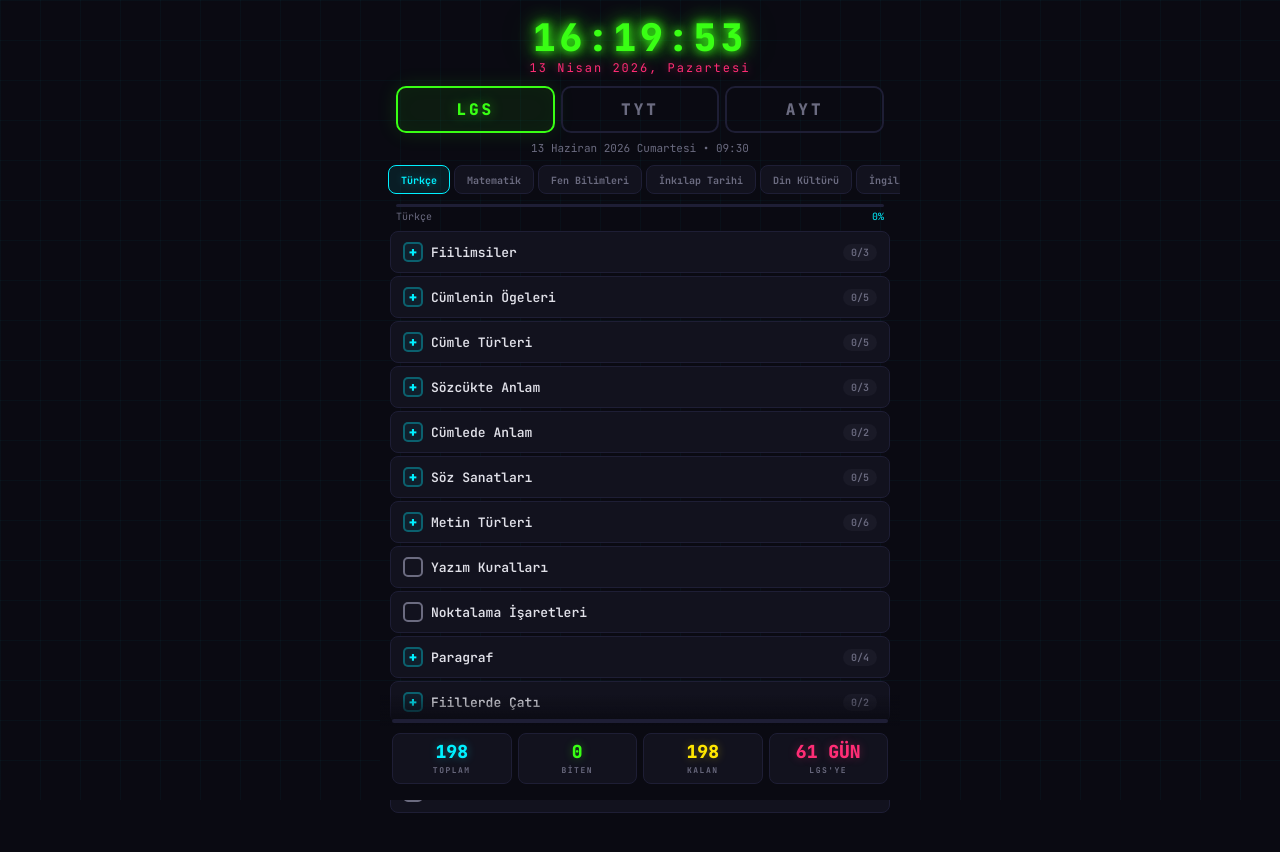
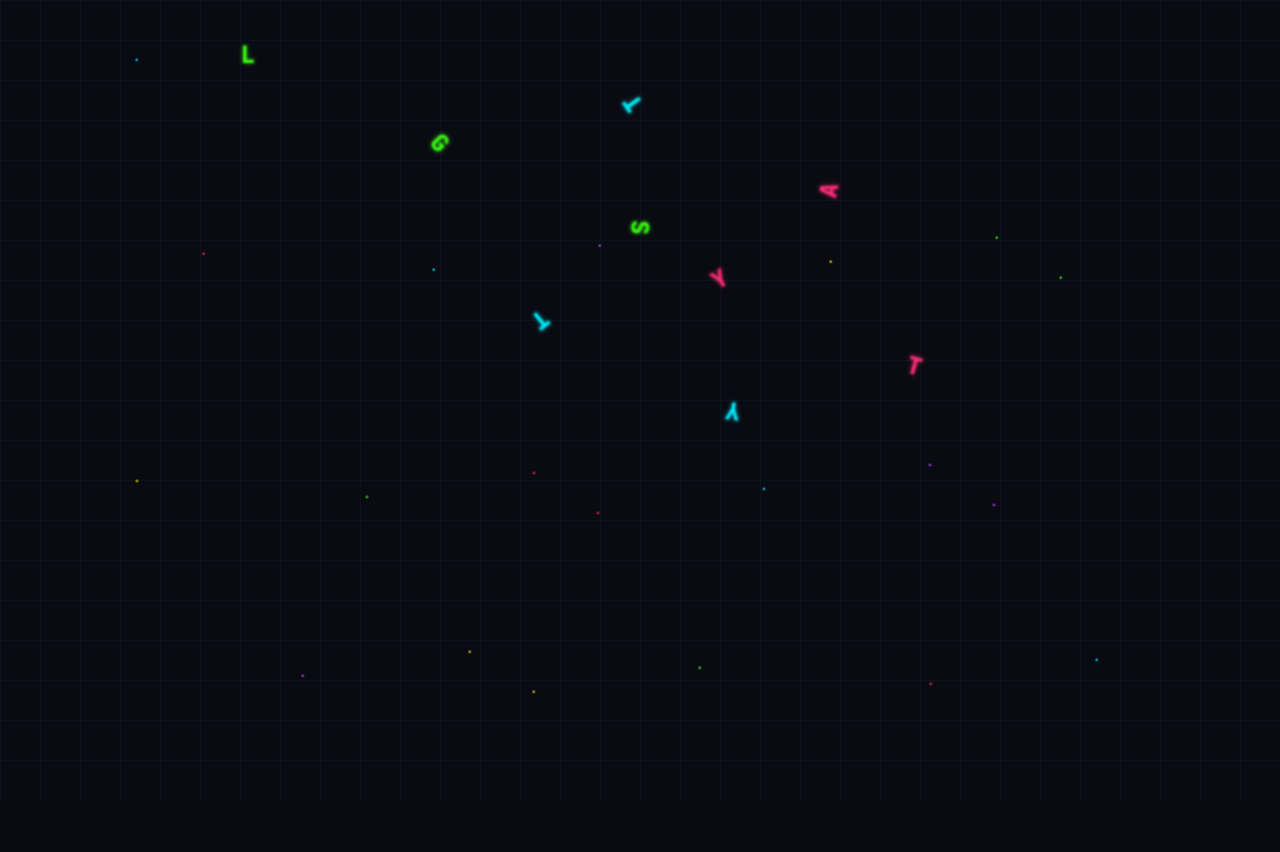
Before and after one commit to Neseli27/sinav-takip, a React (Vite) app: page / in a window 1280 px wide. Shown: the top 852 px of the page. After the commit the page ends 800 px from the top, so only its background shows below. Built offline with nearby package versions, Linux system fonts and the light colour scheme.

Commit message:
Splash screen eklendi

```diff
--- a/src/App.jsx
+++ b/src/App.jsx
@@ -1,4 +1,5 @@
 import { useState, useEffect, useCallback, useMemo, useRef } from "react";
+import Splash from "./Splash.jsx";
 
 const DEFAULT_CURRICULUM = {
   LGS: {
@@ -313,7 +314,7 @@ function SettingsPage({exam,curriculum,setCurriculum,completed,setCompleted,onCl
 export default function App(){
   const[exam,setExam]=useState("LGS");const[activeSubject,setActiveSubject]=useState(null);const[expanded,setExpanded]=useState({});
   const[completed,setCompleted]=useState({});const[curriculum,setCurriculum]=useState(null);const[time,setTime]=useState(new Date());
-  const[loaded,setLoaded]=useState(false);const[showSettings,setShowSettings]=useState(false);
+  const[loaded,setLoaded]=useState(false);const[showSettings,setShowSettings]=useState(false);const[showSplash,setShowSplash]=useState(true);
   useEffect(()=>{async function load(){try{const r=localStorage.getItem(STORAGE_KEY);if(r)setCompleted(JSON.parse(r));}catch{}try{const r=localStorage.getItem(CURRICULUM_KEY);if(r)setCurriculum(JSON.parse(r));else setCurriculum(JSON.parse(JSON.stringify(DEFAULT_CURRICULUM)));}catch{setCurriculum(JSON.parse(JSON.stringify(DEFAULT_CURRICULUM)));}setLoaded(true);}load();},[]);
   useEffect(()=>{if(!loaded)return;try{localStorage.setItem(STORAGE_KEY,JSON.stringify(completed));}catch{}},[completed,loaded]);
   useEffect(()=>{if(!loaded||!curriculum)return;try{localStorage.setItem(CURRICULUM_KEY,JSON.stringify(curriculum));}catch{}},[curriculum,loaded]);
@@ -324,6 +325,7 @@ export default function App(){
   const stats=useMemo(()=>{if(!activeSubject||!curriculum)return{total:0,done:0};const all=getAllTopics(curriculum,exam,activeSubject);let done=0;all.forEach(t=>{if(completed[gk(exam,activeSubject,t)])done++;});return{total:all.length,done,remaining:all.length-done};},[exam,activeSubject,completed,curriculum]);
   const totalStats=useMemo(()=>{if(!curriculum)return{total:0,done:0,remaining:0};let total=0,done=0;Object.keys(curriculum[exam]||{}).forEach(su=>{const all=getAllTopics(curriculum,exam,su);total+=all.length;all.forEach(t=>{if(completed[gk(exam,su,t)])done++;});});return{total,done,remaining:total-done};},[exam,completed,curriculum]);
   if(!curriculum)return(<div style={{minHeight:"100vh",background:C.bg,display:"flex",alignItems:"center",justifyContent:"center",fontFamily:"'JetBrains Mono',monospace",color:C.neonCyan}}><div style={{textAlign:"center"}}><div style={{fontSize:28,animation:"pulse 1.5s infinite",textShadow:`0 0 20px ${C.neonCyan}`}}>⟳</div><div style={{marginTop:8,fontSize:12,letterSpacing:2}}>YÜKLENİYOR...</div></div></div>);
+  if(showSplash) return (<Splash onComplete={()=>setShowSplash(false)} />);
   if(showSettings) return (<SettingsPage exam={exam} curriculum={curriculum} setCurriculum={setCurriculum} completed={completed} setCompleted={setCompleted} onClose={()=>setShowSettings(false)}/>);
   const eCol=EXAM_COLORS[exam];const daysLeft=daysUntil(EXAM_DATES[exam]);const subjects=Object.keys(curriculum[exam]||{});const subjectColor=SUBJECT_COLORS[activeSubject]||eCol;const progressPct=totalStats.total>0?Math.round((totalStats.done/totalStats.total)*100):0;
   const trDays=["Pazar","Pazartesi","Salı","Çarşamba","Perşembe","Cuma","Cumartesi"];const trMonths=["Ocak","Şubat","Mart","Nisan","Mayıs","Haziran","Temmuz","Ağustos","Eylül","Ekim","Kasım","Aralık"];
--- /dev/null
+++ b/src/Splash.jsx
@@ -0,0 +1,265 @@
+import { useState, useEffect } from "react";
+
+const C = {
+  bg: "#0a0a12",
+  neonCyan: "#00f0ff",
+  neonPink: "#ff2d75",
+  neonGreen: "#39ff14",
+  neonYellow: "#ffe600",
+  neonPurple: "#b44dff",
+  text: "#e0e0e8",
+};
+
+export default function Splash({ onComplete }) {
+  const [phase, setPhase] = useState(0);
+  // 0: dark
+  // 1: letters flying in (LGS TYT AYT scatter)
+  // 2: letters settle into position
+  // 3: emoji + BAŞARACAKSINIZ
+  // 4: fade out
+
+  useEffect(() => {
+    const timers = [
+      setTimeout(() => setPhase(1), 200),
+      setTimeout(() => setPhase(2), 1600),
+      setTimeout(() => setPhase(3), 2800),
+      setTimeout(() => setPhase(4), 4600),
+      setTimeout(() => onComplete(), 5400),
+    ];
+    return () => timers.forEach(clearTimeout);
+  }, [onComplete]);
+
+  return (
+    <div
+      style={{
+        position: "fixed",
+        inset: 0,
+        background: C.bg,
+        zIndex: 9999,
+        display: "flex",
+        flexDirection: "column",
+        alignItems: "center",
+        justifyContent: "center",
+        overflow: "hidden",
+        opacity: phase === 4 ? 0 : 1,
+        transition: "opacity 0.8s ease",
+        fontFamily: "'JetBrains Mono', monospace",
+      }}
+    >
+      {/* Grid background */}
+      <div
+        style={{
+          position: "absolute",
+          inset: 0,
+          backgroundImage: `linear-gradient(rgba(0,240,255,0.04) 1px, transparent 1px), linear-gradient(90deg, rgba(0,240,255,0.04) 1px, transparent 1px)`,
+          backgroundSize: "40px 40px",
+        }}
+      />
+
+      {/* Floating particles */}
+      {phase >= 1 &&
+        Array.from({ length: 20 }).map((_, i) => (
+          <div
+            key={`p${i}`}
+            style={{
+              position: "absolute",
+              width: 3,
+              height: 3,
+              borderRadius: "50%",
+              background:
+                [C.neonCyan, C.neonPink, C.neonGreen, C.neonYellow, C.neonPurple][i % 5],
+              left: `${10 + ((i * 37) % 80)}%`,
+              top: `${10 + ((i * 53) % 80)}%`,
+              opacity: phase >= 3 ? 0 : 0.6,
+              animation: `floatParticle${i % 3} ${2 + (i % 3)}s ease-in-out infinite`,
+              transition: "opacity 0.5s ease",
+            }}
+          />
+        ))}
+
+      {/* SINAV TAKIP letters - scattered then assembled */}
+      <div
+        style={{
+          position: "relative",
+          zIndex: 2,
+          display: "flex",
+          flexDirection: "column",
+          alignItems: "center",
+          gap: 16,
+        }}
+      >
+        {/* LGS TYT AYT flying letters */}
+        <div style={{ display: "flex", gap: 20, marginBottom: 20 }}>
+          {[
+            { text: "LGS", color: C.neonGreen },
+            { text: "TYT", color: C.neonCyan },
+            { text: "AYT", color: C.neonPink },
+          ].map((exam, ei) =>
+            exam.text.split("").map((letter, li) => {
+              const scatterX = ((ei * 3 + li) * 137) % 300 - 150;
+              const scatterY = ((ei * 3 + li) * 89) % 400 - 200;
+              const scatterR = ((ei * 3 + li) * 47) % 720 - 360;
+              const settled = phase >= 2;
+              const visible = phase >= 1;
+              return (
+                <span
+                  key={`${ei}-${li}`}
+                  style={{
+                    display: "inline-block",
+                    fontSize: 48,
+                    fontWeight: 900,
+                    color: exam.color,
+                    textShadow: settled
+                      ? `0 0 20px ${exam.color}, 0 0 40px ${exam.color}60, 0 0 80px ${exam.color}30`
+                      : `0 0 10px ${exam.color}80`,
+                    transform: settled
+                      ? "translate(0,0) rotate(0deg) scale(1)"
+                      : visible
+                      ? `translate(${scatterX}px, ${scatterY}px) rotate(${scatterR}deg) scale(0.5)`
+                      : `translate(${scatterX * 2}px, ${scatterY * 2}px) rotate(${scatterR}deg) scale(0)`,
+                    opacity: visible ? 1 : 0,
+                    transition: settled
+                      ? `all 0.8s cubic-bezier(0.34, 1.56, 0.64, 1) ${li * 0.08 + ei * 0.15}s`
+                      : "all 0.5s ease",
+                    letterSpacing: li === exam.text.length - 1 ? 20 : 6,
+                    filter: settled ? "none" : "blur(2px)",
+                  }}
+                >
+                  {letter}
+                </span>
+              );
+            })
+          )}
+        </div>
+
+        {/* Decorative line */}
+        <div
+          style={{
+            width: phase >= 2 ? 200 : 0,
+            height: 2,
+            background: `linear-gradient(90deg, transparent, ${C.neonCyan}, ${C.neonPink}, ${C.neonGreen}, transparent)`,
+            transition: "width 0.8s ease 0.3s",
+            boxShadow: `0 0 10px ${C.neonCyan}60`,
+            marginBottom: 8,
+          }}
+        />
+
+        {/* Subtitle */}
+        <div
+          style={{
+            fontSize: 11,
+            letterSpacing: 6,
+            color: C.text,
+            opacity: phase >= 2 ? 0.6 : 0,
+            transition: "opacity 0.6s ease 0.5s",
+          }}
+        >
+          DERS TAKİP UYGULAMASI
+        </div>
+
+        {/* ✌️ Emoji + BAŞARACAKSINIZ */}
+        <div
+          style={{
+            marginTop: 40,
+            display: "flex",
+            flexDirection: "column",
+            alignItems: "center",
+            gap: 16,
+            opacity: phase >= 3 ? 1 : 0,
+            transform: phase >= 3 ? "translateY(0) scale(1)" : "translateY(30px) scale(0.5)",
+            transition: "all 0.8s cubic-bezier(0.34, 1.56, 0.64, 1)",
+          }}
+        >
+          <div
+            style={{
+              fontSize: 64,
+              animation: phase >= 3 ? "emojiPop 0.6s ease" : "none",
+              filter:
+                phase >= 3
+                  ? `drop-shadow(0 0 20px ${C.neonYellow}) drop-shadow(0 0 40px ${C.neonYellow}60)`
+                  : "none",
+            }}
+          >
+            👍
+          </div>
+
+          <div
+            style={{
+              position: "relative",
+              padding: "12px 30px",
+            }}
+          >
+            {"BAŞARACAKSINIZ!".split("").map((ch, i) => (
+              <span
+                key={i}
+                style={{
+                  display: "inline-block",
+                  fontSize: 26,
+                  fontWeight: 900,
+                  color: C.neonYellow,
+                  textShadow: `0 0 10px ${C.neonYellow}, 0 0 30px ${C.neonYellow}80, 0 0 60px ${C.neonYellow}40`,
+                  opacity: phase >= 3 ? 1 : 0,
+                  transform: phase >= 3 ? "translateY(0) scale(1)" : "translateY(20px) scale(0)",
+                  transition: `all 0.4s cubic-bezier(0.34, 1.56, 0.64, 1) ${0.3 + i * 0.04}s`,
+                  letterSpacing: 4,
+                  animation: phase >= 3 ? `neonPulse 2s ease-in-out infinite ${i * 0.1}s` : "none",
+                }}
+              >
+                {ch}
+              </span>
+            ))}
+
+            {/* Glow burst behind text */}
+            <div
+              style={{
+                position: "absolute",
+                inset: -20,
+                borderRadius: 20,
+                background: `radial-gradient(ellipse, ${C.neonYellow}15, transparent 70%)`,
+                opacity: phase >= 3 ? 1 : 0,
+                transition: "opacity 0.5s ease",
+                animation: phase >= 3 ? "glowBurst 1.5s ease-out" : "none",
+                pointerEvents: "none",
+              }}
+            />
+          </div>
+        </div>
+      </div>
+
+      <style>{`
+        @import url('https://fonts.googleapis.com/css2?family=JetBrains+Mono:wght@400;500;600;700;800;900&display=swap');
+
+        @keyframes floatParticle0 {
+          0%, 100% { transform: translateY(0) translateX(0); }
+          50% { transform: translateY(-30px) translateX(10px); }
+        }
+        @keyframes floatParticle1 {
+          0%, 100% { transform: translateY(0) translateX(0); }
+          50% { transform: translateY(20px) translateX(-15px); }
+        }
+        @keyframes floatParticle2 {
+          0%, 100% { transform: translateY(0) translateX(0); }
+          50% { transform: translateY(-15px) translateX(-20px); }
+        }
+
+        @keyframes emojiPop {
+          0% { transform: scale(0) rotate(-30deg); }
+          50% { transform: scale(1.3) rotate(10deg); }
+          70% { transform: scale(0.9) rotate(-5deg); }
+          100% { transform: scale(1) rotate(0deg); }
+        }
+
+        @keyframes neonPulse {
+          0%, 100% { opacity: 1; }
+          50% { opacity: 0.7; }
+        }
+
+        @keyframes glowBurst {
+          0% { transform: scale(0.5); opacity: 0; }
+          30% { transform: scale(1.5); opacity: 1; }
+          100% { transform: scale(1); opacity: 0.5; }
+        }
+      `}</style>
+    </div>
+  );
+}
```
